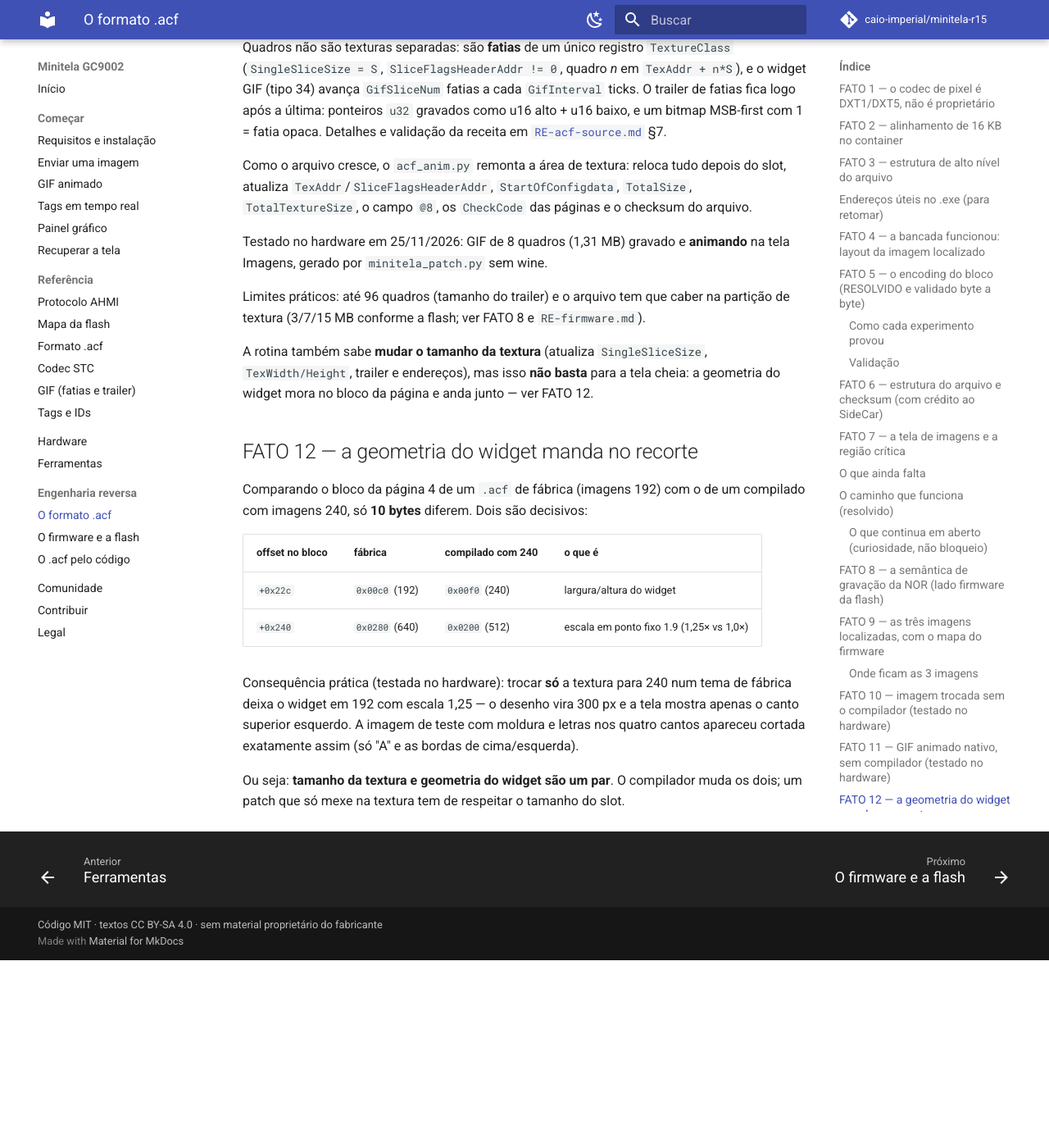
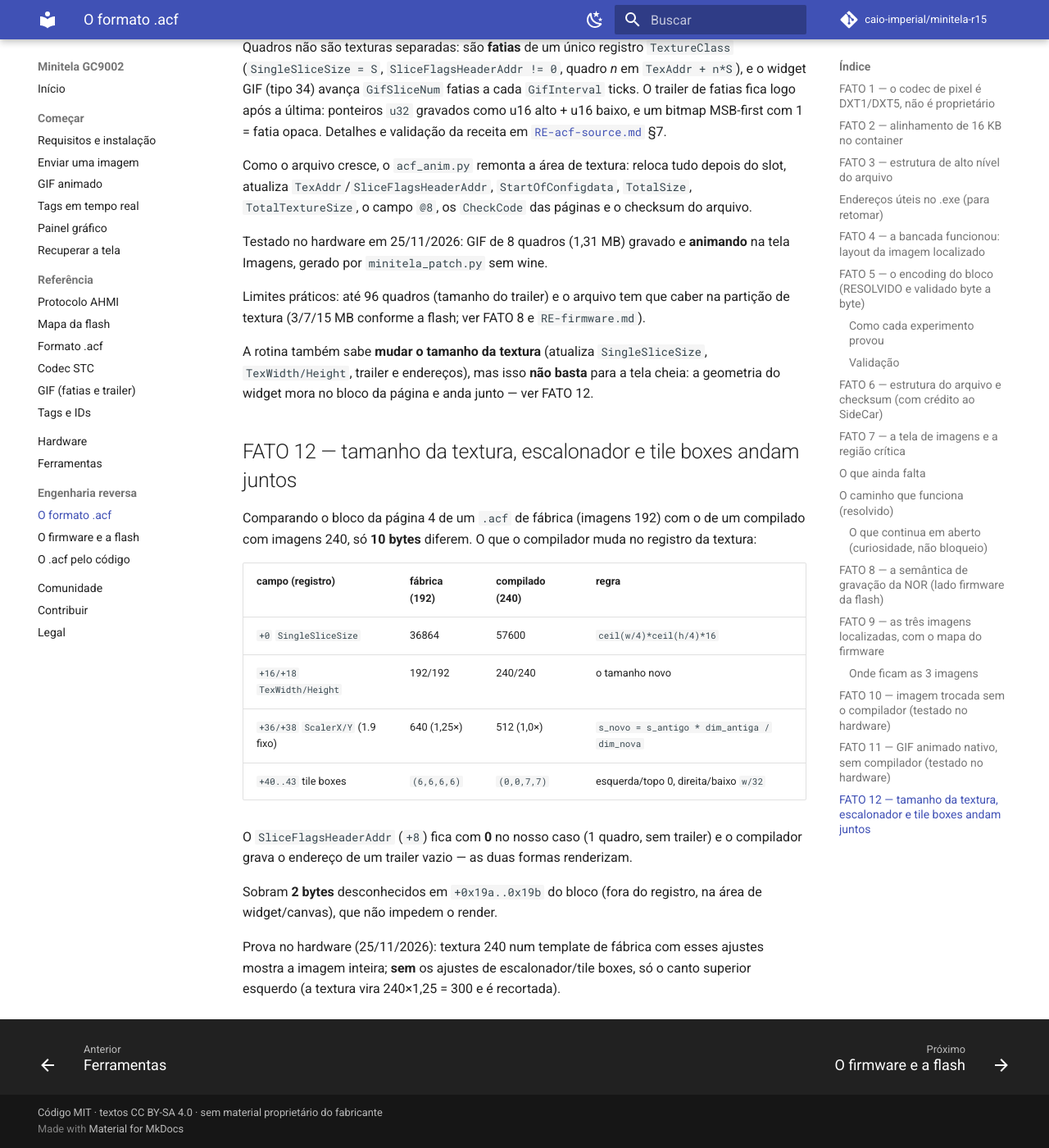
Before and after one commit to caio-imperial/minitela-r15, an MkDocs documentation site: the page built from docs/RE-acf.md, in a window 1280 px wide and 1400 px high, scrolled down 10062 px. Shown: the whole window at 82% size. Built offline with MkDocs 1.6.1 and Material for MkDocs 9.7.7, drawn with Linux system fonts in a browser that asks for light colours; comment, search, counter and statistics services are not loaded; before the commit the page ends 11233 px from its top, so only the background shows below that.

Commit message:
patch: --tela-cheia de verdade (escalonador e tile boxes junto com o tamanho)
O corte de antes nao era do widget: era do escalonador do registro. Com a textura
em 240 e o ScalerX/Y ainda em 640 (1.25x), o desenho virava 300 px e a tela
mostrava so o canto superior esquerdo.

- acf_anim.py: ao mudar o tamanho da fatia, ajusta ScalerX/Y proporcional
  (s_novo = s_antigo * dim_antiga / dim_nova) e os tile boxes (0,0,w/32,w/32),
  que e o que o compilador faz.
- minitela_patch.py: volta a flag --tela-cheia, agora correta: grava na resolucao
  do .acf (240x240) em vez do tamanho do slot.
- docs/comecar/imagem.md: as duas opcoes (slot 192 ampliado pela escala, ou 240
  real com --tela-cheia) e o motivo do corte quando so a textura muda.
- docs/RE-acf.md FATO 12: a tabela de campos que andam juntos, a regra do
  escalonador, os 2 bytes desconhecidos em +0x19a e o teste no hardware.
- docs/ferramentas.md: mencao a flag.

Bloco gerado x bloco do compilador: 5 bytes de diferenca (flags sem trailer e o
par desconhecido). Testado no hardware: moldura e 4 letras aparecem inteiras.

````diff
--- a/docs/RE-acf.md
+++ b/docs/RE-acf.md
@@ -400,20 +400,24 @@ A rotina também sabe **mudar o tamanho da textura** (atualiza `SingleSliceSize`
 `TexWidth/Height`, trailer e endereços), mas isso **não basta** para a tela cheia: a
 geometria do widget mora no bloco da página e anda junto — ver FATO 12.
 
-## FATO 12 — a geometria do widget manda no recorte
+## FATO 12 — tamanho da textura, escalonador e tile boxes andam juntos
 
 Comparando o bloco da página 4 de um `.acf` de fábrica (imagens 192) com o de um compilado
-com imagens 240, só **10 bytes** diferem. Dois são decisivos:
+com imagens 240, só **10 bytes** diferem. O que o compilador muda no registro da textura:
 
-| offset no bloco | fábrica | compilado com 240 | o que é |
+| campo (registro) | fábrica (192) | compilado (240) | regra |
 |---|---|---|---|
-| `+0x22c` | `0x00c0` (192) | `0x00f0` (240) | largura/altura do widget |
-| `+0x240` | `0x0280` (640) | `0x0200` (512) | escala em ponto fixo 1.9 (1,25× vs 1,0×) |
+| `+0` `SingleSliceSize` | 36864 | 57600 | `ceil(w/4)*ceil(h/4)*16` |
+| `+16/+18` `TexWidth/Height` | 192/192 | 240/240 | o tamanho novo |
+| `+36/+38` `ScalerX/Y` (1.9 fixo) | 640 (1,25×) | 512 (1,0×) | `s_novo = s_antigo * dim_antiga / dim_nova` |
+| `+40..43` tile boxes | `(6,6,6,6)` | `(0,0,7,7)` | esquerda/topo 0, direita/baixo `w/32` |
 
-Consequência prática (testada no hardware): trocar **só** a textura para 240 num tema de
-fábrica deixa o widget em 192 com escala 1,25 — o desenho vira 300 px e a tela mostra
-apenas o canto superior esquerdo. A imagem de teste com moldura e letras nos quatro cantos
-apareceu cortada exatamente assim (só "A" e as bordas de cima/esquerda).
+O `SliceFlagsHeaderAddr` (`+8`) fica com **0** no nosso caso (1 quadro, sem trailer) e o
+compilador grava o endereço de um trailer vazio — as duas formas renderizam.
 
-Ou seja: **tamanho da textura e geometria do widget são um par**. O compilador muda os
-dois; um patch que só mexe na textura tem de respeitar o tamanho do slot.
+Sobram **2 bytes** desconhecidos em `+0x19a..0x19b` do bloco (fora do registro, na área de
+widget/canvas), que não impedem o render.
+
+Prova no hardware (25/11/2026): textura 240 num template de fábrica com esses ajustes
+mostra a imagem inteira; **sem** os ajustes de escalonador/tile boxes, só o canto superior
+esquerdo (a textura vira 240×1,25 = 300 e é recortada).
--- a/docs/comecar/imagem.md
+++ b/docs/comecar/imagem.md
@@ -32,18 +32,25 @@ template compilado por nós usa 240×240):
 Só o `Texture.acf` (o tema padrão) funciona como base — os `Texture1..21.acf` não têm as
 três texturas de imagem nas páginas 4/5/6.
 
-### O tamanho é o do slot (e isso enche a tela)
+### Tamanho: slot (192) ou tela cheia (240)
 
-O slot de imagem do tema de fábrica é **192×192**, mas o projeto desenha o widget com
-escala **1,25** — então a imagem já aparece em 240×240 na tela, ampliada.
+**Padrão:** a imagem é gravada no tamanho do slot — **192×192** no tema de fábrica. O
+widget tem 240 e aplica escala 1,25, então a imagem **enche a tela** já ampliada.
 
-Não tente gravar uma textura de 240×240 no tema de fábrica: o widget continua 192 e a
-escala 1,25, e o resultado é uma imagem de 300 px recortada na área do widget (aparece só
-o canto superior esquerdo). O tamanho da textura e a geometria do widget andam juntos; o
-compilador muda os dois quando você compila com imagens 240 (widget 240, escala 1,0).
+**Tela cheia de verdade (240×240):** use `--tela-cheia`. Ele grava a textura em 240 e
+ajusta o que anda junto no registro: `SingleSliceSize`, largura/altura, o escalonador
+(640 → 512, ponto fixo 1.9) e os tile boxes. Sem esse ajuste a textura 240 é ampliada
+1,25× e **corta** — só aparece o canto superior esquerdo (foi assim que descobrimos o
+acoplamento).
 
-Resumo: **grave no tamanho do slot**. Se quiser textura 240 de verdade (mais nitidez), use
-um template compilado com imagens 240 — é o único caso em que o wine ainda entra.
+```bash
+./minitela_patch.py --template /usr/share/minitela/resources/ACF/Texture.acf \
+                    --out ~/minha.acf --tela-cheia ~/foto.jpg --send
+```
+
+Testado no hardware: imagem de teste com moldura e letras nos quatro cantos aparece
+**inteira**, sem wine. As três imagens em 240 dão um arquivo de 901.128 B — o mesmo
+tamanho do template compilado pelo fabricante.
 
 ## Trocar as imagens
 
--- a/docs/ferramentas.md
+++ b/docs/ferramentas.md
@@ -7,7 +7,7 @@ do repositório.
 
 | ferramenta | o que faz | exemplo |
 |---|---|---|
-| **`minitela_patch.py`** | troca imagens e GIF num `.acf` que já funciona; valida antes de gravar | `./minitela_patch.py --template base.acf --out novo.acf foto.jpg --send` |
+| **`minitela_patch.py`** | troca imagens e GIF num `.acf` que já funciona; valida antes de gravar; `--tela-cheia` grava 240×240 (ajusta escalonador e tile boxes) | `./minitela_patch.py --template base.acf --out novo.acf foto.jpg --send` |
 | **`minitela_ctl.py`** | protocolo AHMI puro: gravar, página, brilho, info, monitor | `./minitela_ctl.py info` |
 | **`minitela_tags.py`** | relógio, bateria, CPU, wifi, notificações (sem tocar na flash) | `./minitela_tags.py daemon` |
 | **`minitela_gui.py`** | painel tkinter com tudo isso | `./minitela_gui.py` |
````
Also changed, not shown: acf_anim.py (+13 -0 lines), minitela_patch.py (+5 -2 lines).
